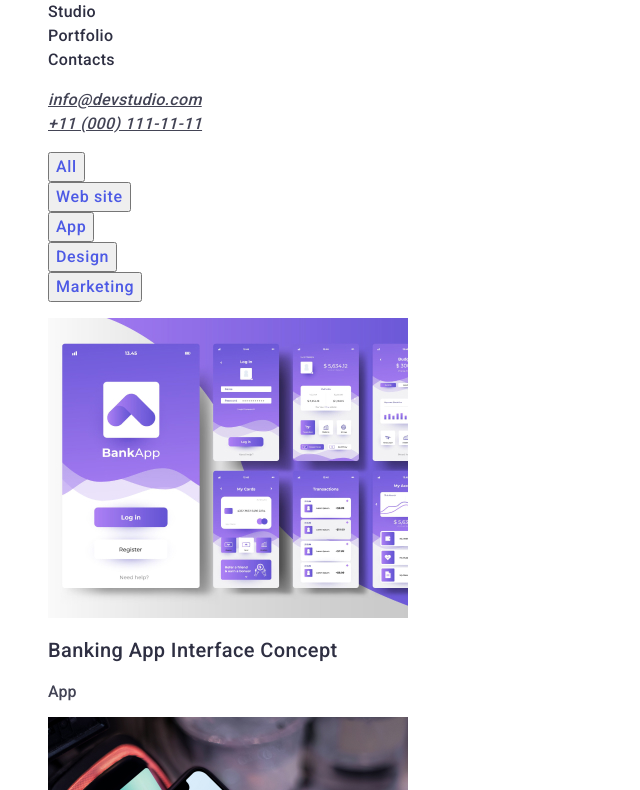
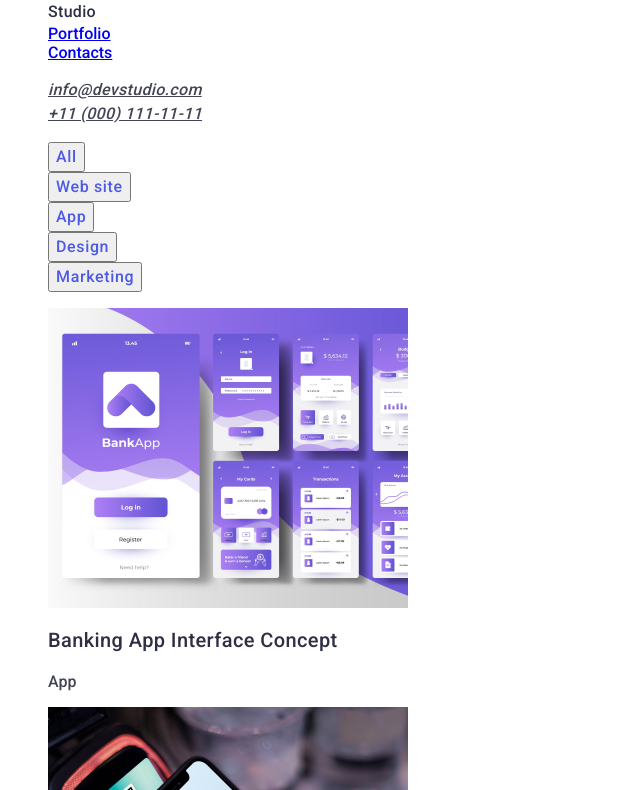
Before and after one commit to MarynaPetrova/goit-homework-02, a plain HTML site: page portfolio.html in a window 1280 px wide. Shown: the part 45-835 px from the top of the page, without its empty margins (0-640 px from the left). Drawn offline with Linux system fonts and the light colour scheme; files that its build step writes are made by us from their sources.

Commit message:
Update styles.css

```diff
--- a/css/styles.css
+++ b/css/styles.css
@@ -45,20 +45,6 @@ body {
 }
 
 .link-studio:link {
-  line-height: 1.5;
-  letter-spacing: 0.02em;
-  color: #2e2f42;
-  text-decoration:none;
-}
-
-.link-portfolio:link {
-  line-height: 1.5;
-  letter-spacing: 0.02em;
-  color: #2e2f42;
-  text-decoration:none;
-}
-
-.link-contacts:link {
   line-height: 1.5;
   letter-spacing: 0.02em;
   color: #2e2f42;
```
